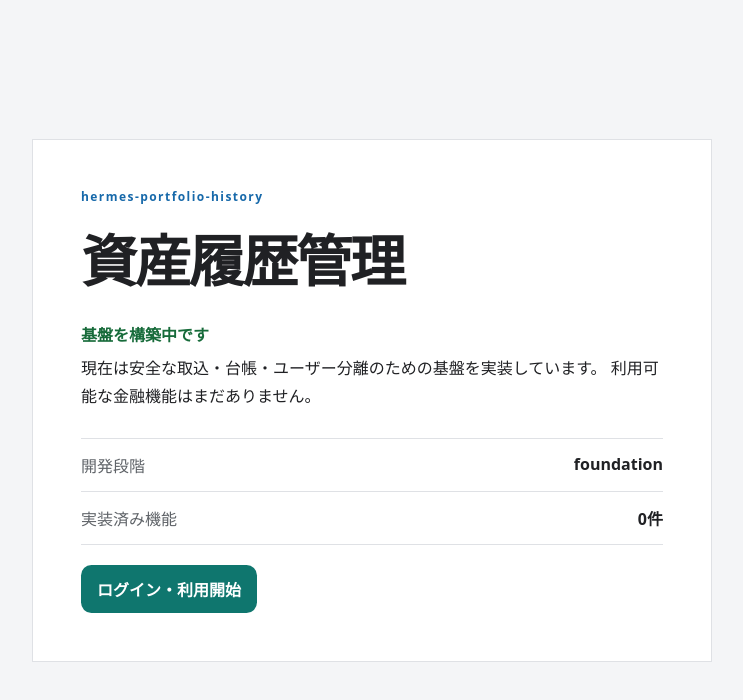
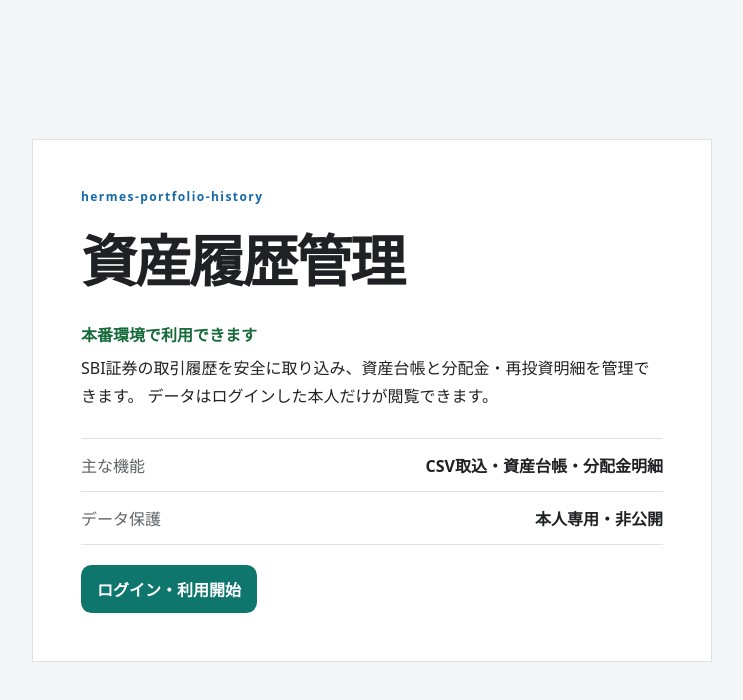
Before and after one commit to steffie682/hermes-portfolio-history, a Next.js app: page / in a window 1280 px wide. Shown: the top 700 px of the page, without its empty margins (268-1011 px from the left). Built offline with nearby package versions, Linux system fonts and the light colour scheme.

Commit message:
fix: remove stale development copy from production home

```diff
--- a/src/app/layout.tsx
+++ b/src/app/layout.tsx
@@ -4,7 +4,7 @@ import './globals.css';
 
 export const metadata: Metadata = {
   title: '資産履歴管理',
-  description: '追跡可能な証券資産履歴台帳（開発中）',
+  description: 'SBI証券の取引履歴・資産台帳・分配金明細を本人専用で管理',
 };
 
 export default function RootLayout({ children }: Readonly<{ children: ReactNode }>) {
--- a/src/app/page.tsx
+++ b/src/app/page.tsx
@@ -1,21 +1,19 @@
 import Link from 'next/link';
-import { getProjectStatus } from '@/lib/project-status';
 
 export default function HomePage() {
-  const status = getProjectStatus();
   return (
     <main className="shell">
       <section className="panel" aria-labelledby="page-title">
         <p className="eyebrow">hermes-portfolio-history</p>
         <h1 id="page-title">資産履歴管理</h1>
-        <p className="status">基盤を構築中です</p>
+        <p className="status">本番環境で利用できます</p>
         <p className="description">
-          現在は安全な取込・台帳・ユーザー分離のための基盤を実装しています。
-          利用可能な金融機能はまだありません。
+          SBI証券の取引履歴を安全に取り込み、資産台帳と分配金・再投資明細を管理できます。
+          データはログインした本人だけが閲覧できます。
         </p>
         <dl>
-          <div><dt>開発段階</dt><dd>{status.stage}</dd></div>
-          <div><dt>実装済み機能</dt><dd>{status.implementedFeatures.length}件</dd></div>
+          <div><dt>主な機能</dt><dd>CSV取込・資産台帳・分配金明細</dd></div>
+          <div><dt>データ保護</dt><dd>本人専用・非公開</dd></div>
         </dl>
         <Link className="login-link" href="/login">
           ログイン・利用開始
```
Also changed, not shown: 1 other file (tests, documents, lock files or other folders).
